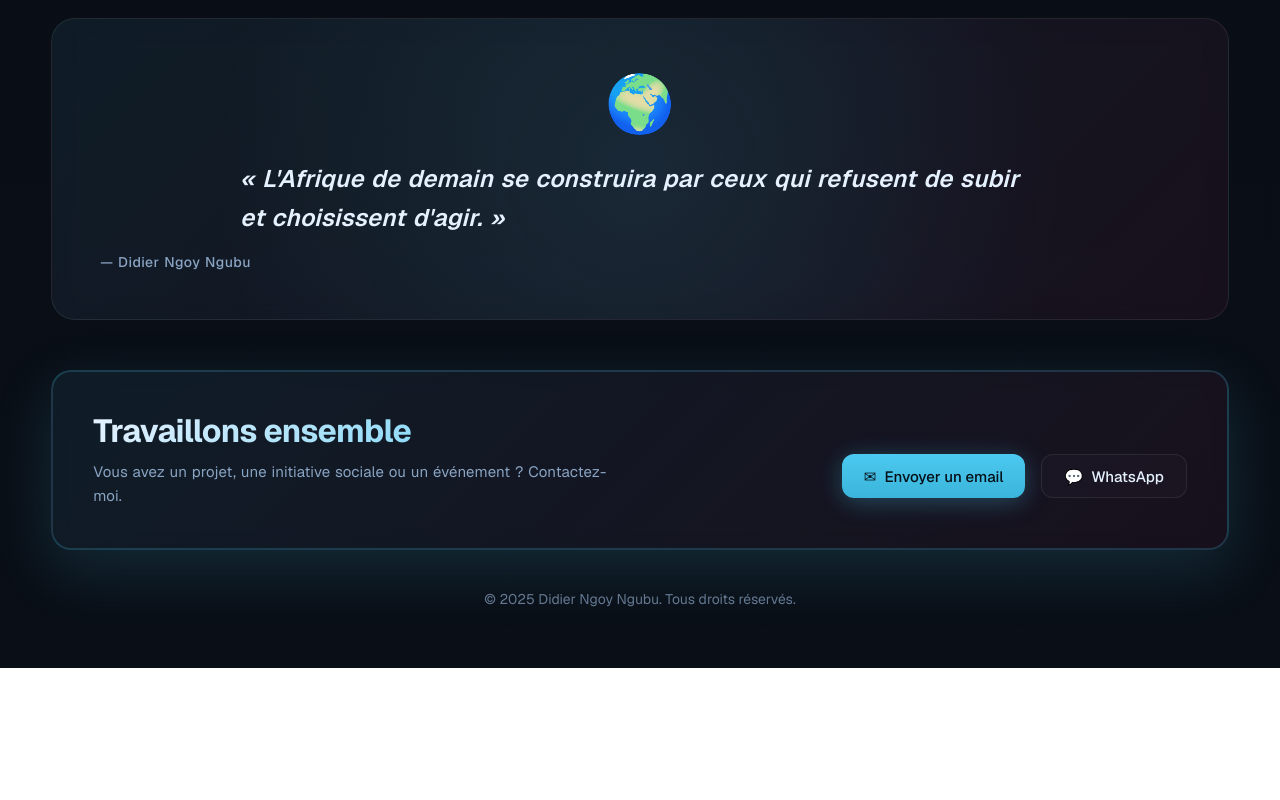
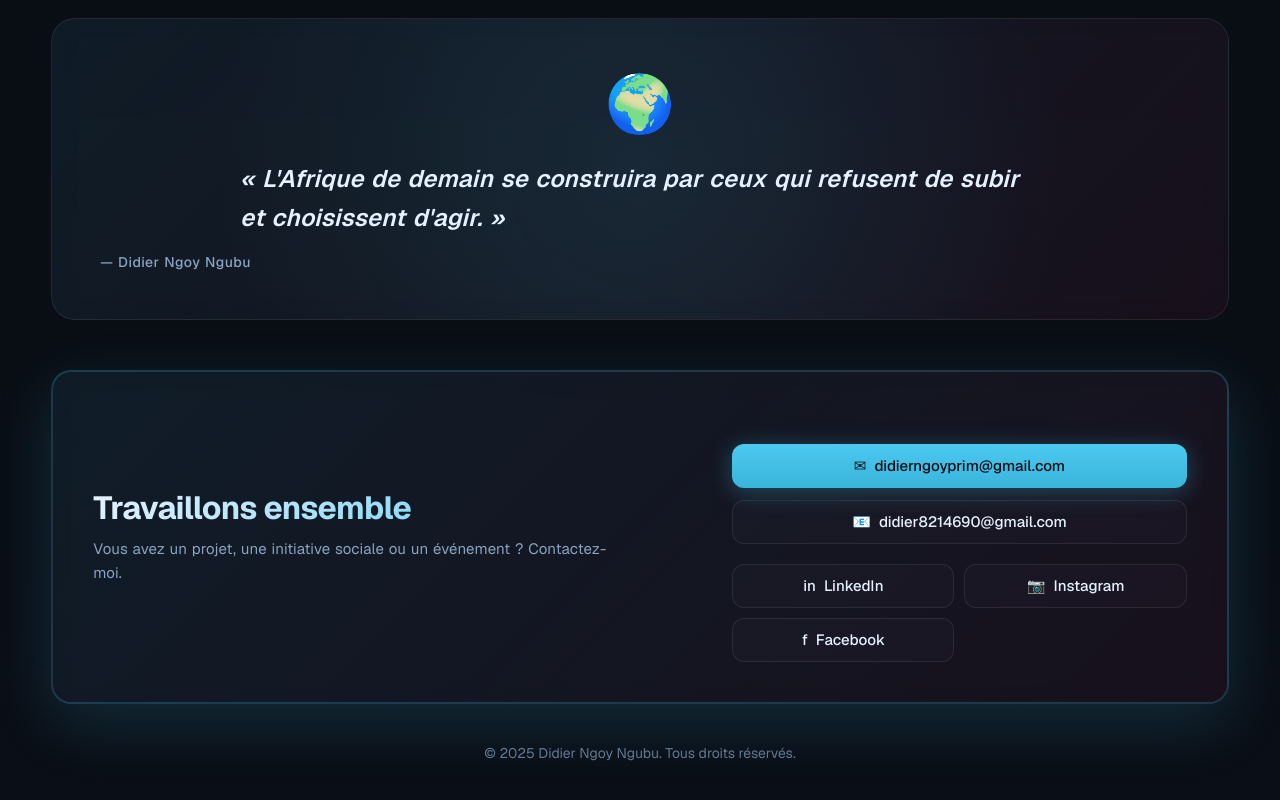
Before and after one commit to EMMADEKO10/didierngoyprofil, a Next.js app: page / in a window 1280 px wide. Shown: the part 6847-7647 px from the top of the page. Before the commit the page ends 7515 px from the top, so only its background shows below. Built offline with nearby package versions, Linux system fonts and the light colour scheme.

Commit message:
Update Contact component: modify email links, enhance layout with social media buttons, and improve styling for better user interaction.

```diff
--- a/src/app/components/Contact.tsx
+++ b/src/app/components/Contact.tsx
@@ -28,13 +28,25 @@ export default function Contact() {
                 Vous avez un projet, une initiative sociale ou un événement ? Contactez-moi.
               </p>
             </div>
-            <div className="actions" style={{ justifyContent: "flex-end" }}>
-              <a href="mailto:contact@didierngoy.com" className="btn btnPrimary" style={{ gap: 8 }}>
-                <span>✉</span> Envoyer un email
+            <div className="actions" style={{ justifyContent: "flex-end", display: "flex", flexDirection: "column", gap: 12 }}>
+              <a href="mailto:didierngoyprim@gmail.com" className="btn btnPrimary" style={{ gap: 8, width: "100%" }}>
+                <span>✉</span> didierngoyprim@gmail.com
               </a>
-              <a href="https://wa.me/243821355601" target="_blank" rel="noreferrer" className="btn" style={{ gap: 8 }}>
-                <span>💬</span> WhatsApp
+              <a href="mailto:didier8214690@gmail.com" className="btn" style={{ gap: 8, width: "100%" }}>
+                <span>📧</span> didier8214690@gmail.com
               </a>
+              {/* Social links */}
+              <div style={{ display: "grid", gridTemplateColumns: "repeat(auto-fit, minmax(180px, 1fr))", gap: 10, marginTop: 8 }}>
+                <a href="https://www.linkedin.com/in/didier-ngoy-ngu-officiel-48a1b715a?utm_source=share&utm_campaign=share_via&utm_content=profile&utm_medium=android_app" target="_blank" rel="noreferrer" className="btn" style={{ gap: 8 }}>
+                  <span>in</span> LinkedIn
+                </a>
+                <a href="https://www.instagram.com/didier_ngoyi_ngubu?igsh=MTlpeGV2eWpwMHVqcw==" target="_blank" rel="noreferrer" className="btn" style={{ gap: 8 }}>
+                  <span>📷</span> Instagram
+                </a>
+                <a href="https://www.facebook.com/profile.php?id=100064138083508&mibextid=rS40aB7S9Ucbxw6v" target="_blank" rel="noreferrer" className="btn" style={{ gap: 8 }}>
+                  <span>f</span> Facebook
+                </a>
+              </div>
             </div>
           </div>
         </div>
```
